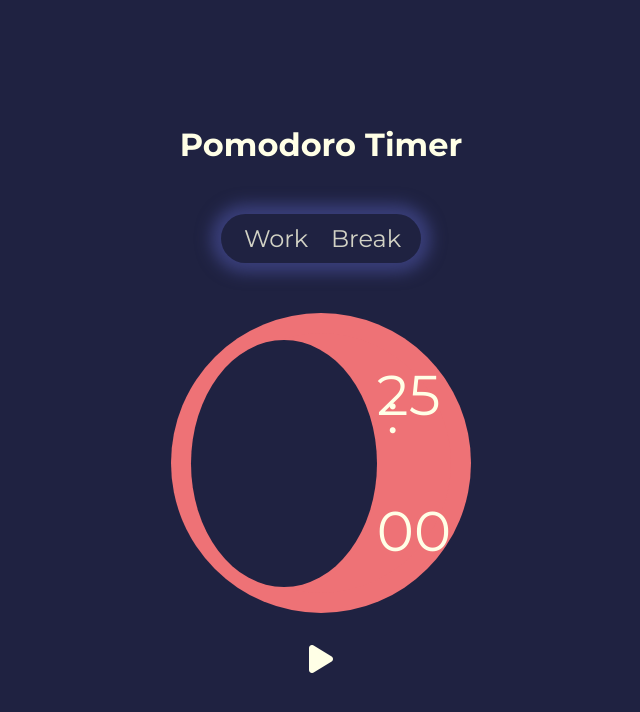
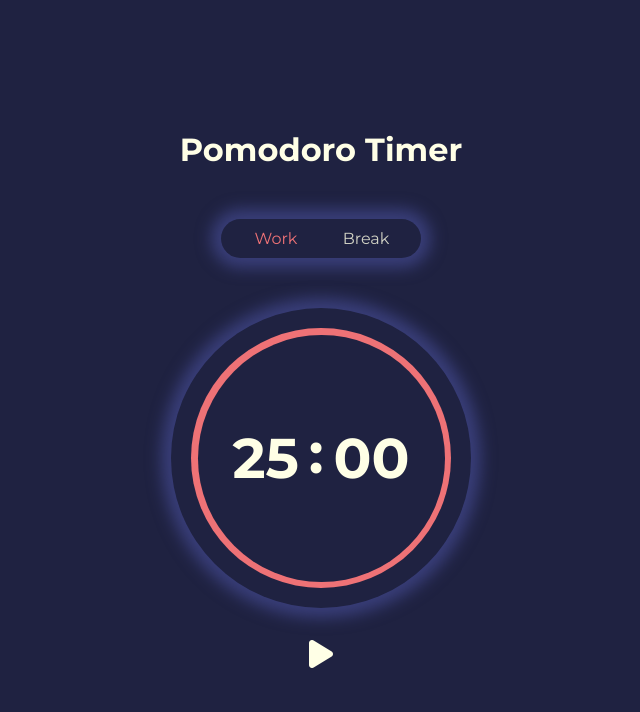
Before and after one commit to nanadotam/personal-pomodoro-timer, a plain HTML site: page frontend/index.html in a window 1280 px wide. Shown: the whole page, without its empty margins (319-959 px from the left). Drawn offline with Linux system fonts and the light colour scheme.

Commit message:
Improvements

```diff
--- a/frontend/index.html
+++ b/frontend/index.html
@@ -30,9 +30,9 @@
             <div class="timer">
                 <div class="circle">
                     <div class="time">
-                        <p id="minutes">25</p>
+                        <p id="minutes"></p>
                         <p>:</p>
-                        <p id="seconds">00</p>
+                        <p id="seconds"></p>
                     </div>
                 </div>
             </div>
--- a/frontend/script.js
+++ b/frontend/script.js
@@ -46,3 +46,46 @@
 // resetButton.addEventListener('click', resetTimer);
 
 // updateTimeDisplay();
+
+
+// Variables Initialization
+let workTitle = document.getElementById('Work');
+let breakTitle = document.getElementById('Break');
+
+let workTime = 25;
+let breakTime = 5;
+
+let seconds = '00';
+
+// display
+window.onload = () => {
+    document.getElementById('minutes').innerHTML = workTime;
+    document.getElementById('seconds').innerHTML = seconds;
+
+    workTitle.classList.add('active');
+}
+
+// timer (start)
+function start() {
+    // change the time
+    seconds = 59;
+
+    let workMinutes = workTime - 1;
+    let breakTime = breakTime - 1;
+
+    breakCount = 0;
+
+    //countdown
+    let timerFunction = () => {
+        // change the display time
+        document.getElementById('minutes').innerHTML = workMinutes;
+        document.getElementById('seconds').innerHTML = seconds;
+
+        // change the time (start)
+        seconds = seconds - 1;
+    }
+
+    // start countdown
+    setInterval(timerFunction, 1000); // 1000 =  1s;
+
+}
--- a/frontend/styles.css
+++ b/frontend/styles.css
@@ -60,13 +60,12 @@ section {
     margin-block: 5rem;
     padding: 1rem;
     border-radius: 10rem;
-    -webkit-box-shadow: 0px 0px 15px 10px #000;
+    -webkit-box-shadow: 0px 0px 15px 10px var(--color-shadow);
     box-shadow: 0px 0px 15px 10px var(--color-shadow);
 }
 
 .panel p {
     opacity: .8;
-    font-size: 2.4rem;
     transition: 1s ease-in;
 }
 
@@ -82,7 +81,8 @@ section {
     width: 30rem;
     height: 30rem;
     border-radius: 50%;
-    background-color: var(--color-secondary);
+    -webkit-box-shadow: 0px 0px 15px 10px var(--color-shadow);
+    box-shadow: 0px 0px 15px 10px var(--color-shadow);
 }
 
 .circle {
@@ -98,7 +98,7 @@ section {
 
 .circle::before {
     content: '';
-    position: relative;
+    position: absolute;
     width: 95%;
     height: 95%;
     border-radius: 50%;
@@ -108,15 +108,20 @@ section {
 /* .circle::after {
 }
  */
+.time {
+    position: relative;
+    display: flex;
+    flex-direction: row;
+}
 
-.time p{
+.time p {
     font-size: 5.6rem;
-    display: flex;
+    font-weight: bold;
 }
 
 .time p:nth-of-type(2) {
     position: relative;
-    top: -5rem;
+    top: -.5rem;
     margin-inline: 1rem;
 }
 
@@ -125,8 +130,8 @@ section {
 }
 
 .controls button {
+    border: none;
     background-color: transparent;
-    border: none;
     cursor: pointer;
 }
 
```
